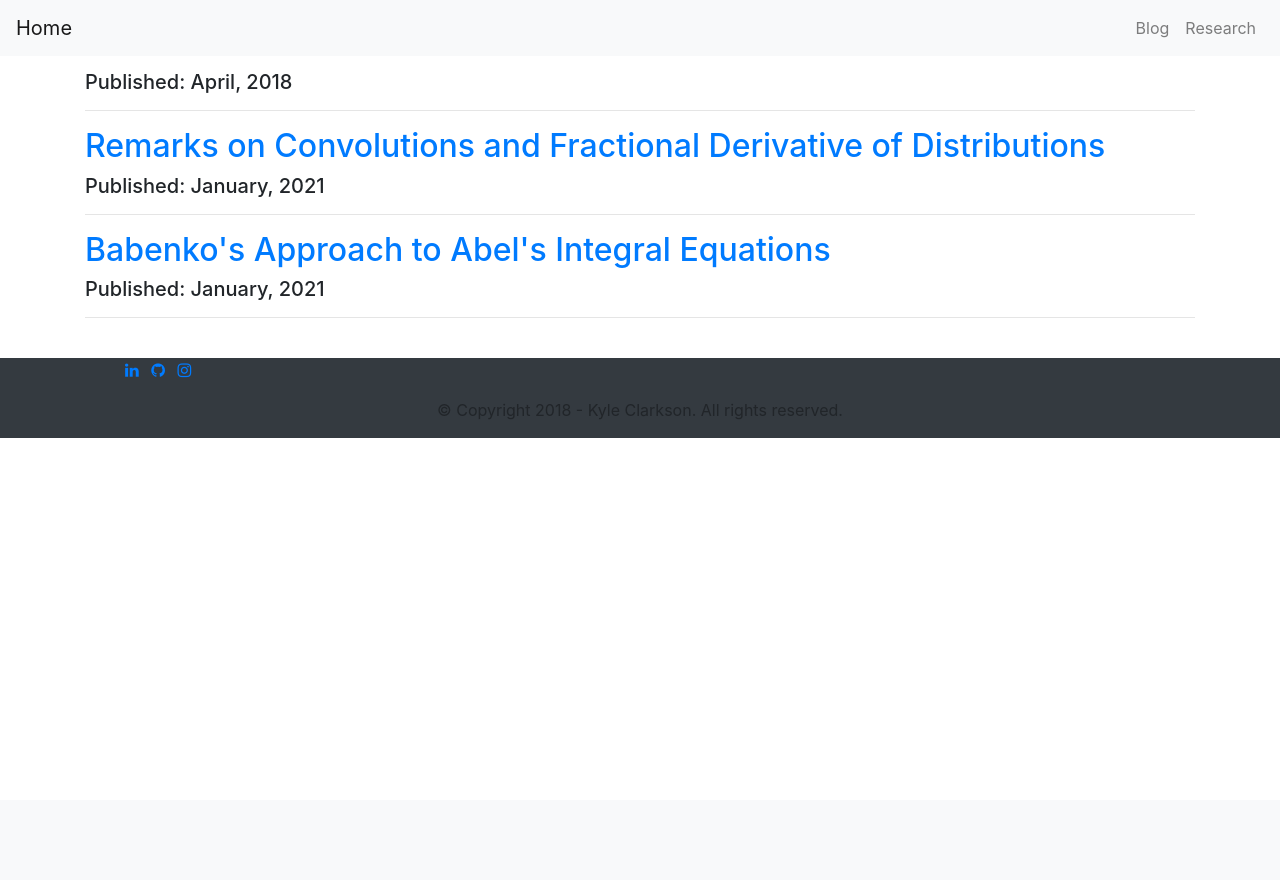
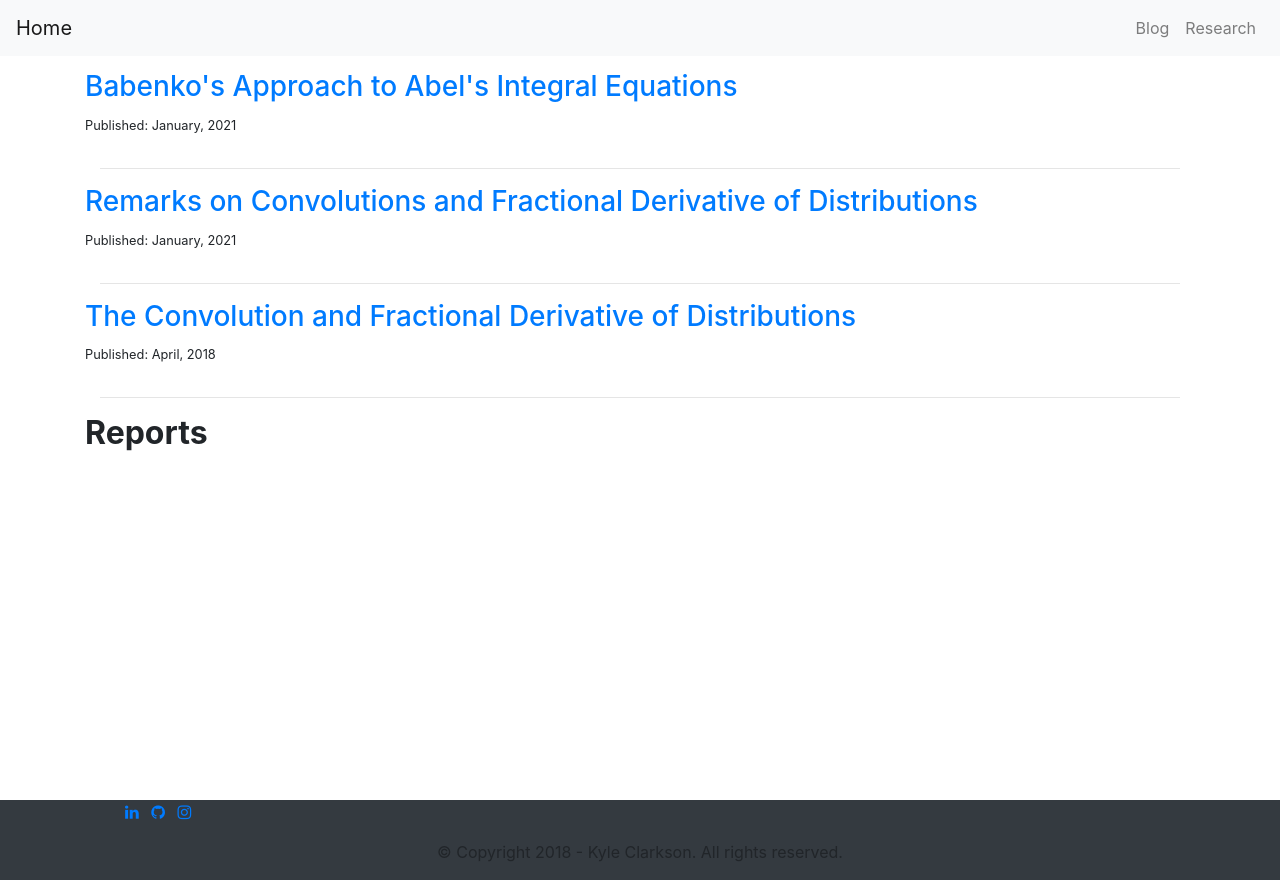
Before and after one commit to kylepclarkson/kyleclarkson.ca, a Django app: page /research/ in a window 1280 px wide. Before the commit the page ends 438 px from the top, so only its background shows below. Run offline with Django 3.2, Linux system fonts and the light colour scheme; data comes from the database, SQL or seed files in the repository; some libraries are stand-ins or nearby versions.

Commit message:
Updated html.

```diff
--- a/mysite/research/templates/research/article.html
+++ b/mysite/research/templates/research/article.html
@@ -16,23 +16,40 @@
 {% block content %}
 {# ResearchPosts/Articles #}
 <section>
-        <div class="container vh-50 py-4">
+    <div class="container vh-100 py-4">
+        <h2><strong>Publications</strong></h2>
+        <div class="col-lg-12">
+            {# Display publications #}
+            {% for article in object_list %}
+            {% if article.article_type == 'PU' %}
             <div class="row">
-                <div class="col-lg-12">
-                    {% for article in object_list %}
-                        <div class="post">
-                            {# TODO Update for research post.  #}
-                            <h2>
-                                <a href="{% url 'research:research-detail' article.pk %}">{{ article.title }}</a>
-                            </h2>
-                            <h5>
-                                Published: {{ article.date_published|date:"F, Y"}}
-                            </h5>
+                <h3><a href="{% url 'research:research-detail' article.pk %}">{{ article.title }}</a></h3>
+            </div>
+            <div class="row">
+                <p><small>Published: {{ article.date_published|date:"F, Y"}}</small></p>
+                <p>{{ article.description}}</p>
+            </div>
             <hr>
-                        </div>
+            {% endif %}
             {% endfor %}
         </div>
+        <h2><strong>Reports</strong></h2>
+        <div class="col-lg-12">
+            {# Display report #}
+            {% for article in object_list %}
+            {% if article.article_type == 'RP' %}
+            <div class="row">
+                <h3><a href="{{ article.file }}">{{ article.title }}</a></h3>
             </div>
+            <div class="row">
+                <p><small>Released: {{ article.date_published|date:"F, Y"}}</small></p>
+                <p>{{ article.description}}</p>
+            </div>
+            <hr>
+            {% endif %}
+            {% endfor %}
+        </div>
+
     </div>
 </section>
 {% endblock %}
--- a/mysite/research/views.py
+++ b/mysite/research/views.py
@@ -10,10 +10,15 @@ class ResearchIndex(ListView):
     """ Get research publication and articles, sorted by date. """
     model = Article
     template_name = 'research/article.html'
-    ordering = ['-id'] # TODO Change to date published.
+    ordering = ['-date_published'] # TODO Change to date published.
 
 class ResearchPostDetail(DetailView):
 
     model = Article
     template_name = 'research/article_detail.html'
-    pass
+
+    def get_context_data(self, **kwargs):
+        context = super().get_context_data(**kwargs)
+
+        # context['title'] = str(Article.title)
+        return context
```
Also changed, not shown: mysite/research/templates/research/article_detail.html (+3 -12 lines). Lines whose indentation alone changed are shown as unchanged.
